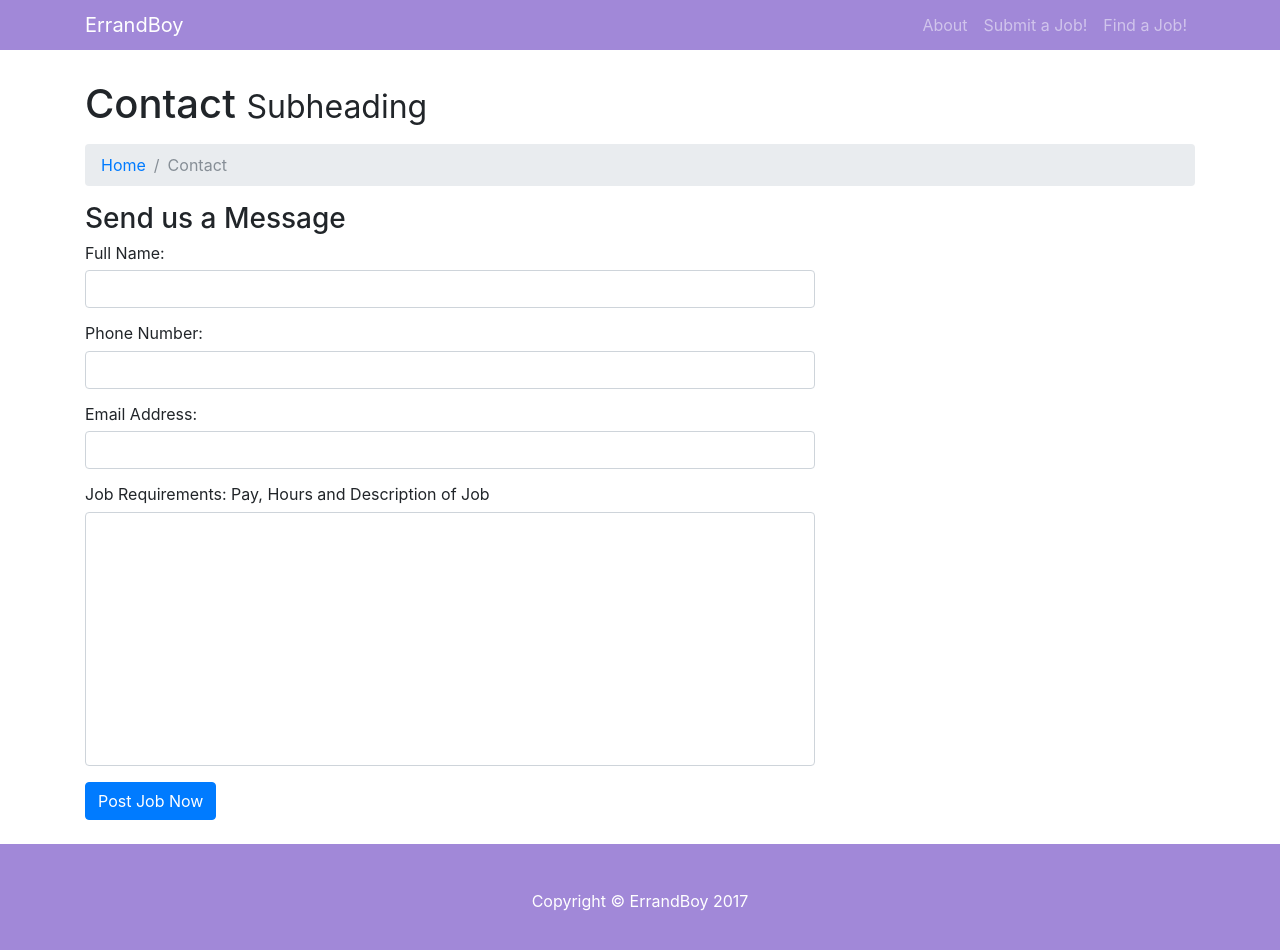
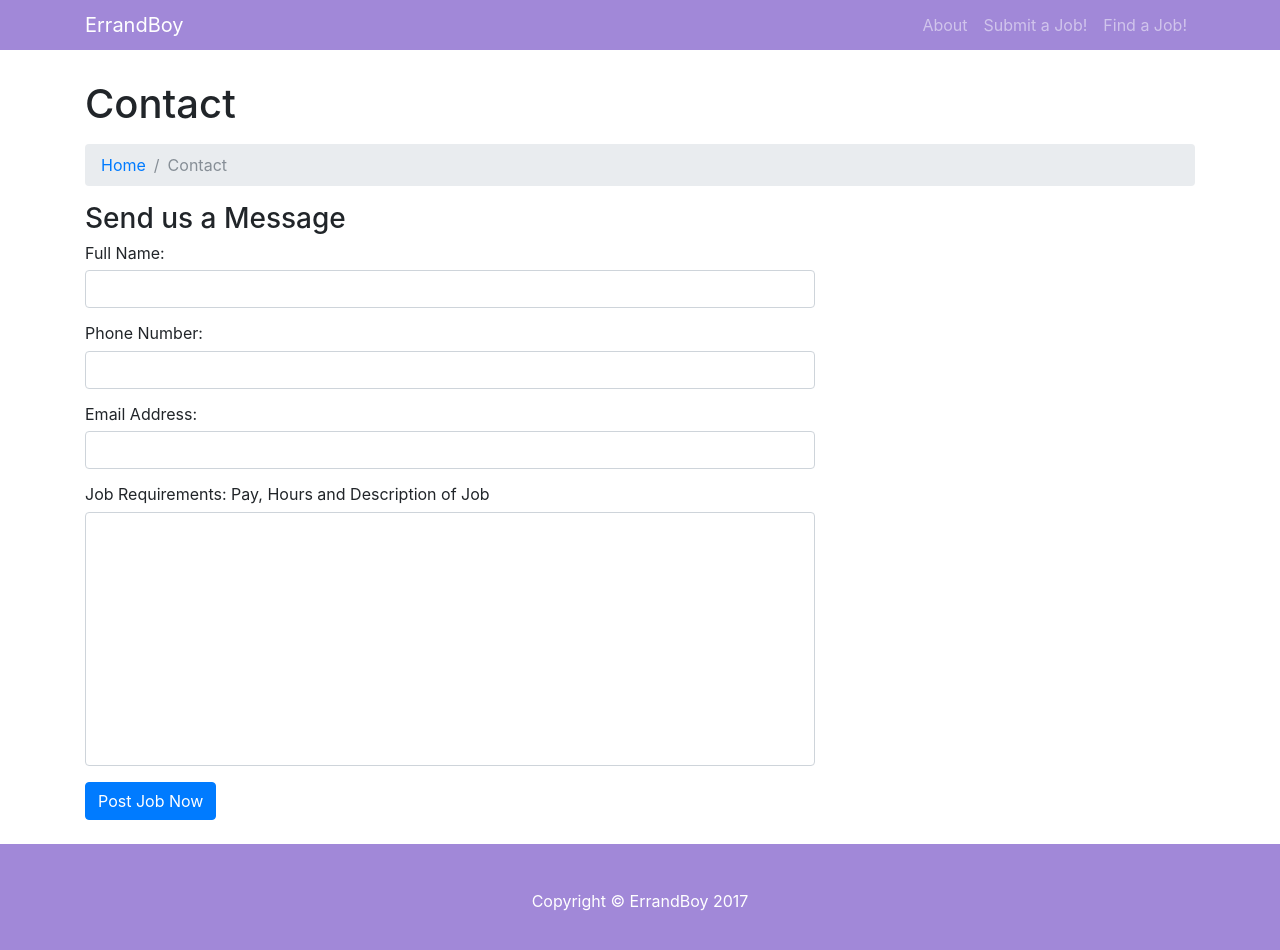
Before and after one commit to charlesbc/charlesbc.github.io, a website: page contact.html in a window 1280 px wide. Drawn offline with Linux system fonts and the light colour scheme; files that its build step writes are made by us from their sources; files whose address does not match are found by name.

Commit message:
Update contact.html

```diff
--- a/contact.html
+++ b/contact.html
@@ -48,7 +48,6 @@
 
       <!-- Page Heading/Breadcrumbs -->
       <h1 class="mt-4 mb-3">Contact
-        <small>Subheading</small>
       </h1>
 
       <ol class="breadcrumb">
```
